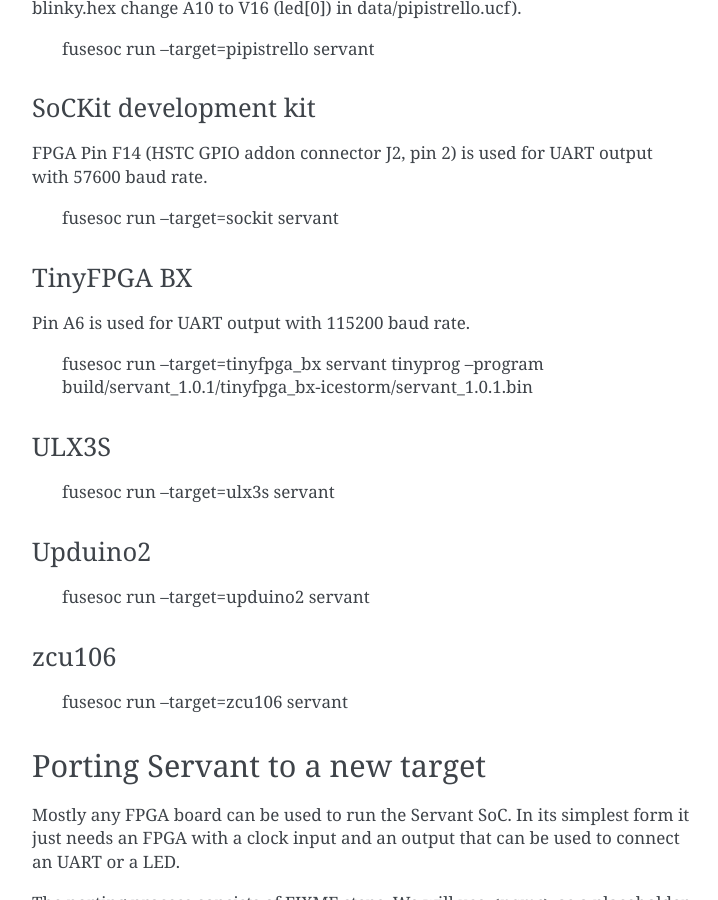
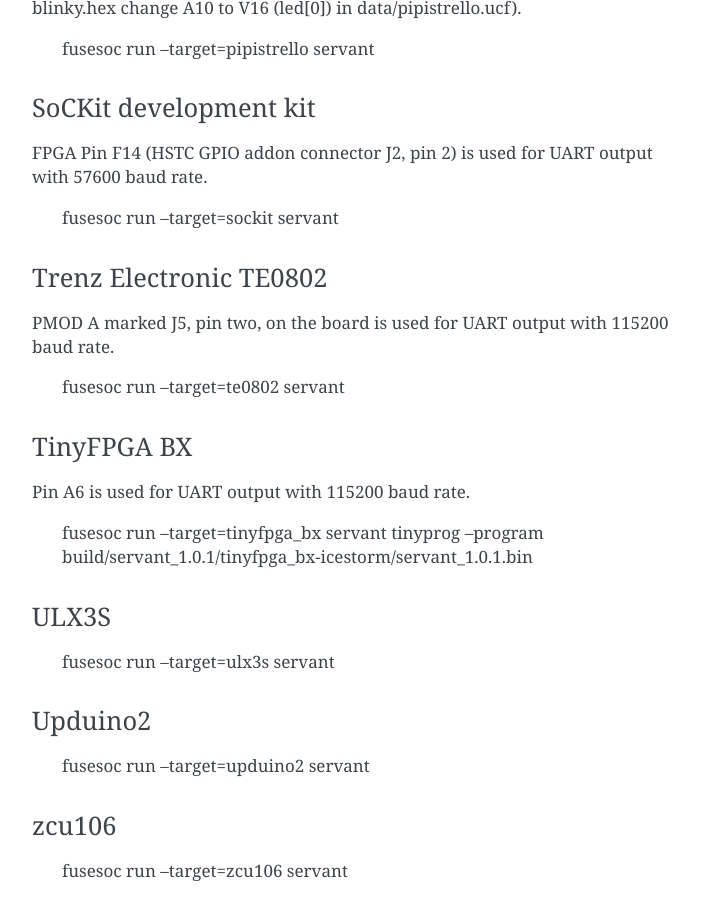
Before and after one commit to olofk/serv, a Sphinx documentation site: the page built from doc/servant.rst, in a window 1280 px wide and 900 px high, scrolled down 5822 px. Shown: the whole window, without its empty margins (388-1106 px from the left). Built offline with Sphinx 7.4.7, drawn with Linux system fonts in a browser that asks for light colours; some of the changed text lies outside the part shown.

Commit message:
Added support for Trenz Electronic TE0802

```diff
--- a/doc/servant.rst
+++ b/doc/servant.rst
@@ -248,6 +248,13 @@
 
     fusesoc run --target=sockit servant
 
+Trenz Electronic TE0802
+^^^^^^^^^^^^^^^^^^^^^^^
+
+PMOD A marked J5, pin two, on the board is used for UART output with 115200 baud rate.
+
+    fusesoc run --target=te0802 servant
+
 TinyFPGA BX
 ^^^^^^^^^^^
 
```
Also changed, not shown: 4 other files.
